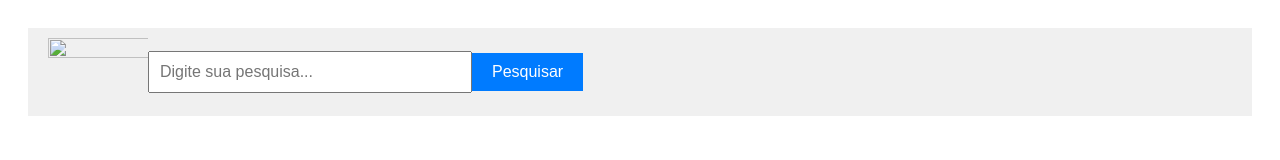
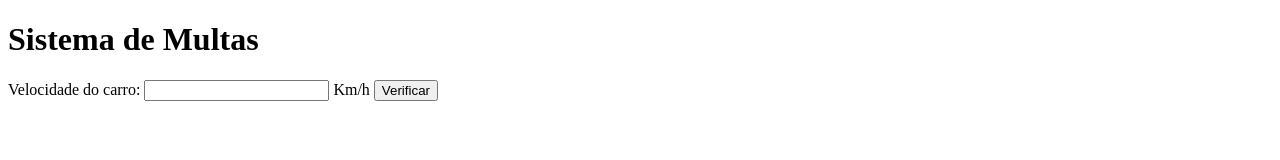
Before and after one commit to JSZunino/study-progamming, a plain HTML site: page teste/html.html in a window 1280 px wide. Drawn offline with Linux system fonts and the light colour scheme; files that its build step writes are made by us from their sources.

Commit message:
i make some codes and notes about conditions

```diff
--- a/teste/html.html
+++ b/teste/html.html
@@ -1,24 +1,18 @@
 <!DOCTYPE html>
-<html lang="en">
-  <head>
-    <meta charset="UTF-8" />
-    <meta name="viewport" content="width=device-width, initial-scale=1.0" />
-    <title>Pet Passeio</title>
-    <link rel="stylesheet" href="styles.css" />
-  </head>
-  <body>
-    <div class="header">
-        <img src="img/logo pet.png" loading="lazy" width="154" height="105" class="logo">
-        <form action="/search" method="get" class="search-form">
-          <input
-            type="text"
-            name="q"
-            placeholder="Digite sua pesquisa..."
-            class="search-input"
-            required
-          />
-          <button type="submit" class="search-button">Pesquisar</button>
-        </form>
-        </div>
-  </body>
+<html lang="pt-BR">
+<head>
+  <meta charset="UTF-8">
+  <meta name="viewport" content="width=device-width, initial-scale=1.0">
+  <title>DETRAN</title>
+  <script src="jav.js"></script>
+  <link rel="stylesheet" href="styles.css">
+</head>
+<body>
+  <h1>Sistema de Multas</h1>
+  Velocidade do carro: <input type="number" id="txtvel"> Km/h
+  <input type="button" value="Verificar" onclick="calcular()">
+  <div id="res">
+
+  </div>
+</body>
 </html>
--- /dev/null
+++ b/teste/jav.js
@@ -0,0 +1,10 @@
+function calcular() {
+    var txtv = window.document.getElementById('txtvel')
+    var res = window.document.querySelector('div#res')
+    var vel = Number(txtv.value)
+    res.innerHTML = `<p>Sua velocidade atual é de ${vel}Km/h</p>`
+    if (vel > 60) {
+        res.innerHTML += `<p>Você está multado por excesso de velocidade</p>`
+    }
+    res.innerHTML += `<p>Dirija sempre com sinto de segurança!</p>`
+}
--- a/teste/styles.css
+++ /dev/null
@@ -1,54 +0,0 @@
-body {
-  font-family: Arial, sans-serif;
-  line-height: 1.6;
-  padding: 20px;
-}
-
-.search-container {
-  background-color: #f0f0f0;
-  width: 100%;
-  padding: 10px 0;
-  text-align: center;
-  position: fixed;
-  top: 100;
-  left: 0;
-  z-index: 1000;
-}
-
-.search-form {
-  display: flex;
-  align-items: center;
-}
-
-.search-input {
-  padding: 10px;
-  width: 300px;
-  font-size: 1em;
-}
-
-.search-button {
-  padding: 10px 20px;
-  font-size: 1em;
-  background-color: #007bff;
-  color: #fff;
-  border: none;
-  cursor: pointer;
-}
-
-.search-button:hover {
-  background-color: #0056b3;
-}
-
-.logo {
-  max-width: 100px;
-  height: auto;
-}
-
-.header {
-  display: flex;
-  align-items: center;
-  justify-content: flex-start 50px;
-  background-color: #f0f0f0;
-  padding: 10px 20px;
-  margin-bottom: 20px;
-}
```
Also changed, not shown: teste 3/img/mcqueen.jpg (renamed from Pratic/img/mcqueen.jpg), teste 3/index.html (renamed from Pratic/index.html), teste 3/main.js (renamed from Pratic/main.js), teste 3/styles.css (renamed from Pratic/styles.css), 1 other file.
